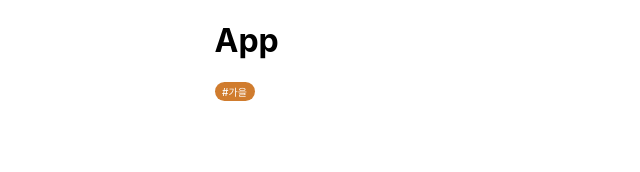
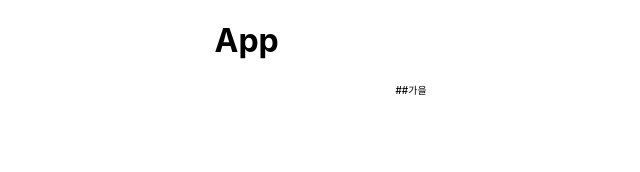
Before and after one commit to git-hubsalt/omoib-frontend, a React (Create React App) app: page / in a window 1280 px wide. Shown: the top 172 px of the page, without its empty margins (229-869 px from the left). Built offline with nearby package versions, Linux system fonts and the light colour scheme; a web font is replaced by a local one.

Commit message:
feat: tag css 수정

```diff
--- a/src/components/Button/TagButton.tsx
+++ b/src/components/Button/TagButton.tsx
@@ -1,58 +1,65 @@
-import { ReactNode } from 'react';
 import styled from 'styled-components';
 
 type ButtonProps = {
     className?: string;
-    // children?: ReactNode;
     name: string;
+    withHash?: boolean;
 };
 
-const TagButton =({className, name}:ButtonProps) => {
-    const isHashtag = name.startsWith('#');  // 태그가 #으로 시작하는지 확인
-    let backgroundColor = 'transparent'; //아닐 경우 기본 배경은 투명색
-    let color = 'var(--black)';
-    let tagContent = name;
+const TagButton = ({ className, name, withHash = true }: ButtonProps) => {
+    const tagContent = withHash ? `#${name}` : name; // withHash가 true이면 # 추가
+    const { backgroundColor, color } = getTagStyles(name);
 
-    if (isHashtag) {
-        tagContent = name.substring(1);
-
-        const isSeason = tagContent === '가을' || tagContent === '겨울' || tagContent === '봄' || tagContent === '여름';
-        const isClothing = tagContent === '상의' || tagContent === '하의' || tagContent === '드레스/원피스';
-
-        if (isSeason) {
-            backgroundColor = '#D07C2E';
-            color = 'var(--white)';
-        } else if (isClothing) {
-            backgroundColor = 'var(--blue)';
-            color = 'var(--white)';
-        }
-    }
-
-
-    return(
-        <TagBox className={className} backgroundColor={backgroundColor}>
-            <StyledTag color={color}>
-                {name}
-            </StyledTag>
-        </TagBox>
+    return (
+      <TagBox className={className} backgroundColor={backgroundColor} withHash={withHash}>
+          <StyledTag color={color}>{tagContent}</StyledTag>
+      </TagBox>
     );
 };
 
-const TagBox =styled.div<{ backgroundColor: string }>`
+// 계절에 따른 색상 반환
+const getTagStyles = (tagContent: string) => {
+    const seasonColors: Record<string, { backgroundColor: string; color: string }> = {
+        가을: { backgroundColor: '#D07C2E', color: 'var(--white)' },
+        겨울: { backgroundColor: '#89CEFA', color: 'var(--white)' },
+        봄: { backgroundColor: '#FFABEC', color: 'var(--white)' },
+        여름: { backgroundColor: '#A5E189', color: 'var(--white)' },
+    };
+
+    const clothingColors: Record<string, { backgroundColor: string; color: string }> = {
+        상의: { backgroundColor: '#FBE56B', color: 'var(--white)' },
+        하의: { backgroundColor: '#FBE56B', color: 'var(--white)' },
+        '드레스/원피스': { backgroundColor: '#FBE56B', color: 'var(--white)' },
+    };
+
+    if (seasonColors[tagContent]) {
+        return seasonColors[tagContent]; // 계절일 경우 해당 색상 반환
+    } else if (clothingColors[tagContent]) {
+        return clothingColors[tagContent]; // 의류일 경우 해당 색상 반환
+    }
+
+    return { backgroundColor: 'transparent', color: 'var(--black)' }; // 기본값
+};
+
+// withHash에 따라 width를 동적으로 설정
+const TagBox = styled.div<{ backgroundColor: string; withHash: boolean }>`
     display: flex;
     border: none;
     align-items: center;
     justify-content: center;
     border-radius: 20px;
-    padding: 2px 4px;
-    width: 32px;
     background-color: ${(props) => props.backgroundColor};
+    //padding: 2px 4px;
+    min-width: ${(props) => (props.withHash ? '32px' : '50px')};
+    max-width: 100%; // 크기 고정 대신 내용에 맞게
+    min-height: ${(props) => (props.withHash ? '16px' : '30px')};
+    max-height: ${(props) => (props.withHash ? '16px' : '30px')};
 `;
 
-const StyledTag = styled.div<{color: string}>`
-    font-size: 10px;
-    font-weight: 500;
-    color: ${(props) => props.color};
+const StyledTag = styled.div<{ color: string }>`
+  font-size: 10px;
+  font-weight: 500;
+  color: ${(props) => props.color};
 `;
 
 export default TagButton;
```
